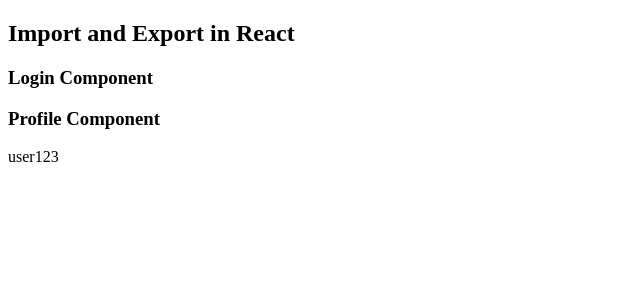
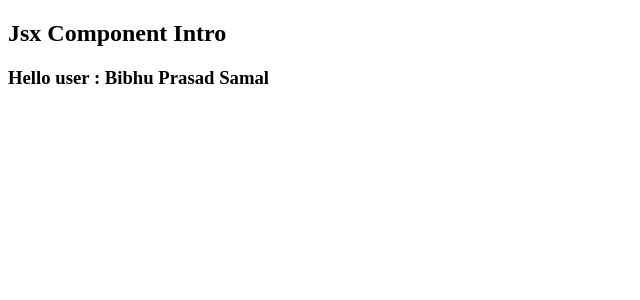
Before and after one commit to bibhusprasad/026_reactjs_tutorial_from_youtube, a React (Vite) app in the folder react-basic/: page / in a window 1280 px wide. Shown: the top 300 px of the page, without its empty margins (0-640 px from the left). Built offline with nearby package versions, Linux system fonts and the light colour scheme.

Commit message:
04. Jsx Component Intro

```diff
--- a/react-basic/src/App.jsx
+++ b/react-basic/src/App.jsx
@@ -1,19 +1,12 @@
+import JsxComponent from "./JsxComponent"
 
-//default import
-import ImportExport from "./ImportExport";
-
-//multiple named imports
-import { Login, Profile, UserKey } from "./ImportExport";
 
 function App() {
 
   return (
     <>
       <div>
-        <ImportExport />
-        <Login />
-        <Profile />
-        {UserKey}
+        <JsxComponent />
       </div>
     </>
   )
--- /dev/null
+++ b/react-basic/src/JsxComponent.jsx
@@ -0,0 +1,13 @@
+
+function JsxComponent() {
+  const userName = "Bibhu Prasad Samal";
+
+  return(
+    <div>
+      <h2>Jsx Component Intro</h2>
+      <h3>Hello user : {userName}</h3>
+    </div>
+  )
+}
+
+export default JsxComponent;
```
Also changed, not shown: 2 other files (tests, documents, lock files or other folders).
